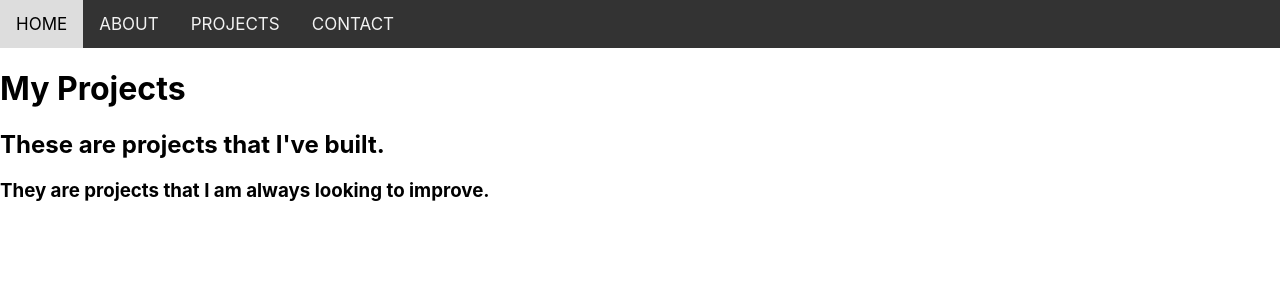
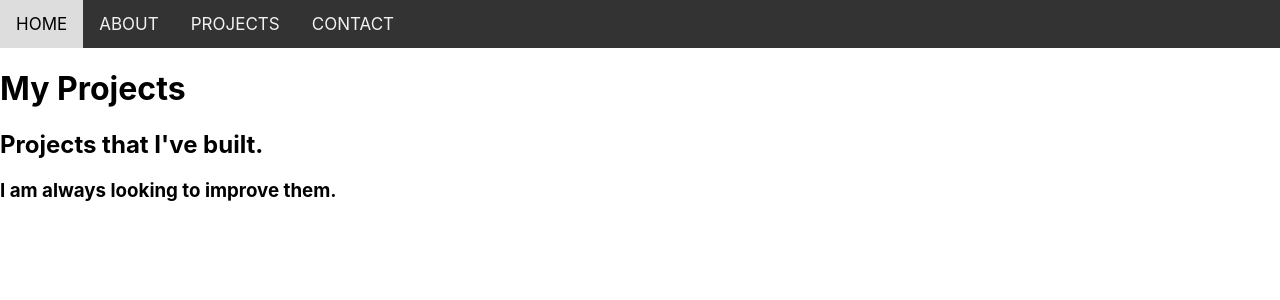
Before and after one commit to IfeAkiWad/ifeakiwade.github.io, a React (Create React App) app: page /projects in a window 1280 px wide. Shown: the top 300 px of the page. Built offline with nearby package versions, Linux system fonts and the light colour scheme.

Commit message:
working on adding projects

```diff
--- a/package.json
+++ b/package.json
@@ -6,6 +6,7 @@
     "@testing-library/jest-dom": "^5.16.1",
     "@testing-library/react": "^12.1.2",
     "@testing-library/user-event": "^13.5.0",
+    "coverflow-react": "^0.1.28",
     "react": "^17.0.2",
     "react-dom": "^17.0.2",
     "react-router-dom": "^6.2.1",
--- a/src/components/projects/Project.js
+++ b/src/components/projects/Project.js
@@ -4,8 +4,8 @@ const Project = () => {
     return (
         <div>
             <h1>My Projects</h1>
-            <h2>These are projects that I've built.</h2>
-            <h3>They are projects that I am always looking to improve.</h3>
+            <h2>Projects that I've built.</h2>
+            <h3>I am always looking to improve them.</h3>
         </div>
     )
 }
```
Also changed, not shown: 1 other file (tests, documents, lock files or other folders).
